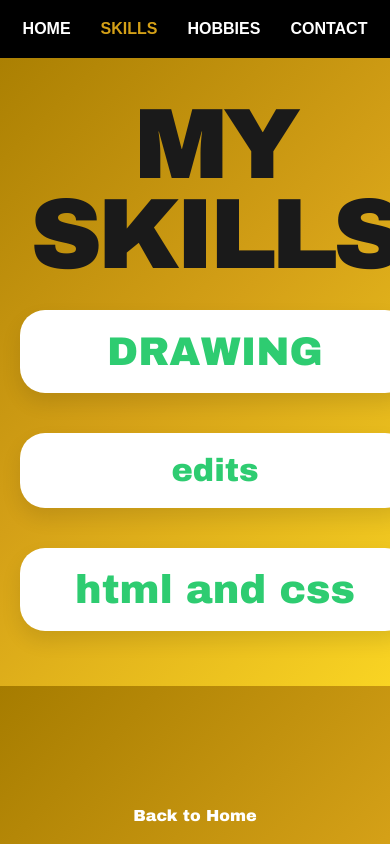
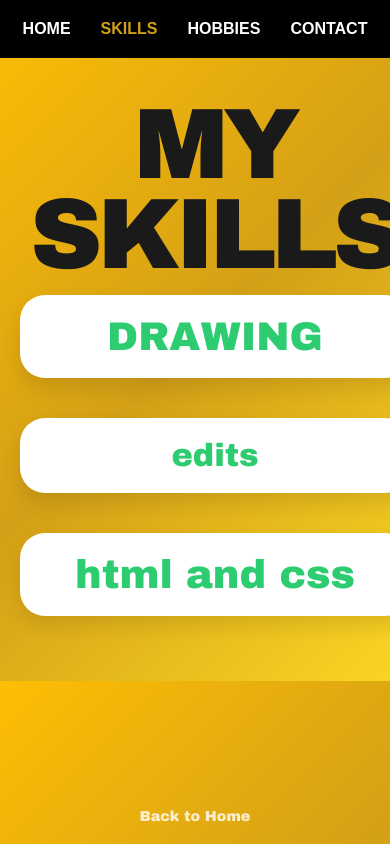
Before and after one commit to mohitfullel/portfolio, a plain HTML site: page skills.html in a window 390 px wide. Shown: the top 844 px of the page. Drawn offline with Linux system fonts and the light colour scheme.

Commit message:
Add files via upload

```diff
--- a/skills.css
+++ b/skills.css
@@ -2,7 +2,7 @@
 body {
     margin: 0;
     padding: 0;
-    background: linear-gradient(135deg, #a67c00 0%, #d4a017 50%, #f9d423 100%);
+    background: linear-gradient(135deg, #fdbe04 0%, #d4a017 50%, #f9d423 100%);
     font-family: 'Arial Black', sans-serif;
     display: flex;
     justify-content: center;
@@ -71,8 +71,30 @@
     position: fixed;
     bottom: 20px;
     left: 50%;
-    transform: translateX(-50%); /* Perfectly centers it */
+    transform: translateX(-50%);
     text-decoration: none;
     color: white;
     font-weight: bold;
 }
+@media (max-width: 600px) {
+    h1, .skills-title {
+        font-size: 3rem;
+        margin-top: 20px;
+    }
+
+    .skills-container {
+        display: flex;
+        flex-direction: column;
+        align-items: center;
+        gap: 15px;
+        padding-bottom: 50px;
+    }
+    .home-link {
+        display: inline-block;
+        margin-top: 30px;
+        font-size: 0.9rem;
+        color: #fff;
+        text-decoration: none;
+        opacity: 0.8;
+    }
+}
```
Also changed, not shown: edits.html (+0 -3 lines).
